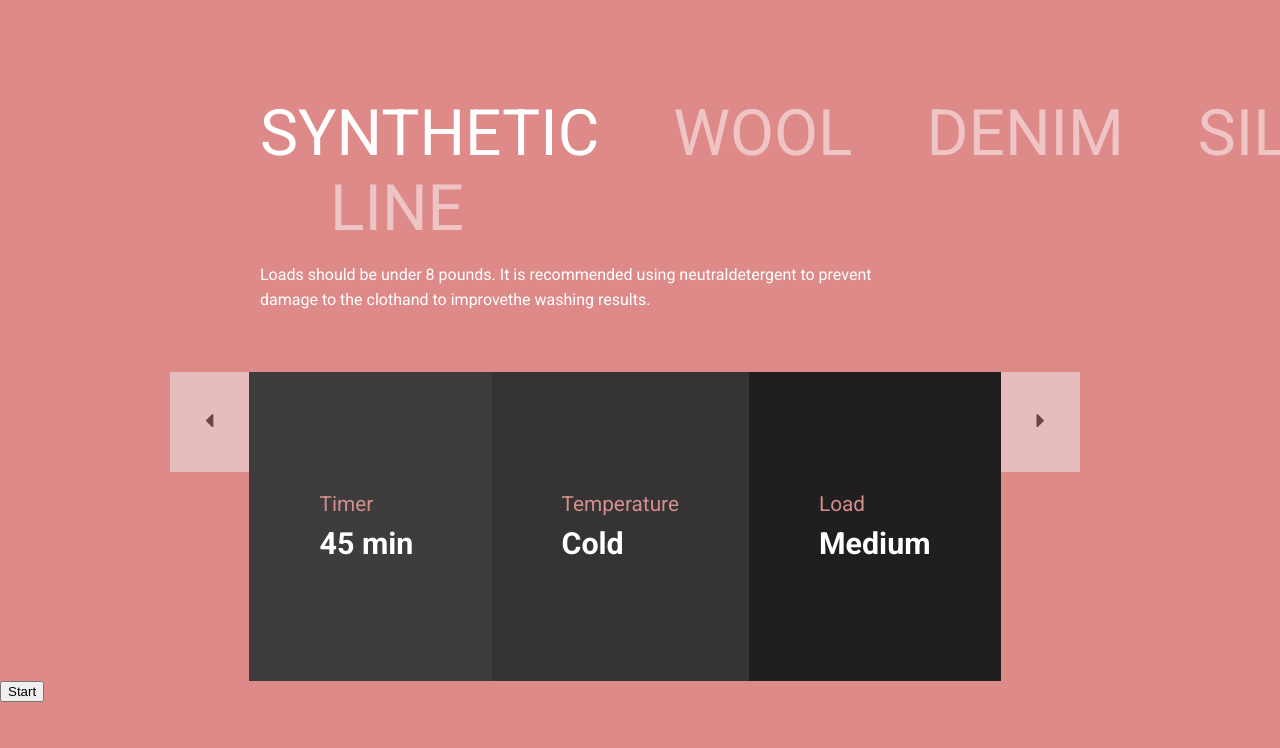
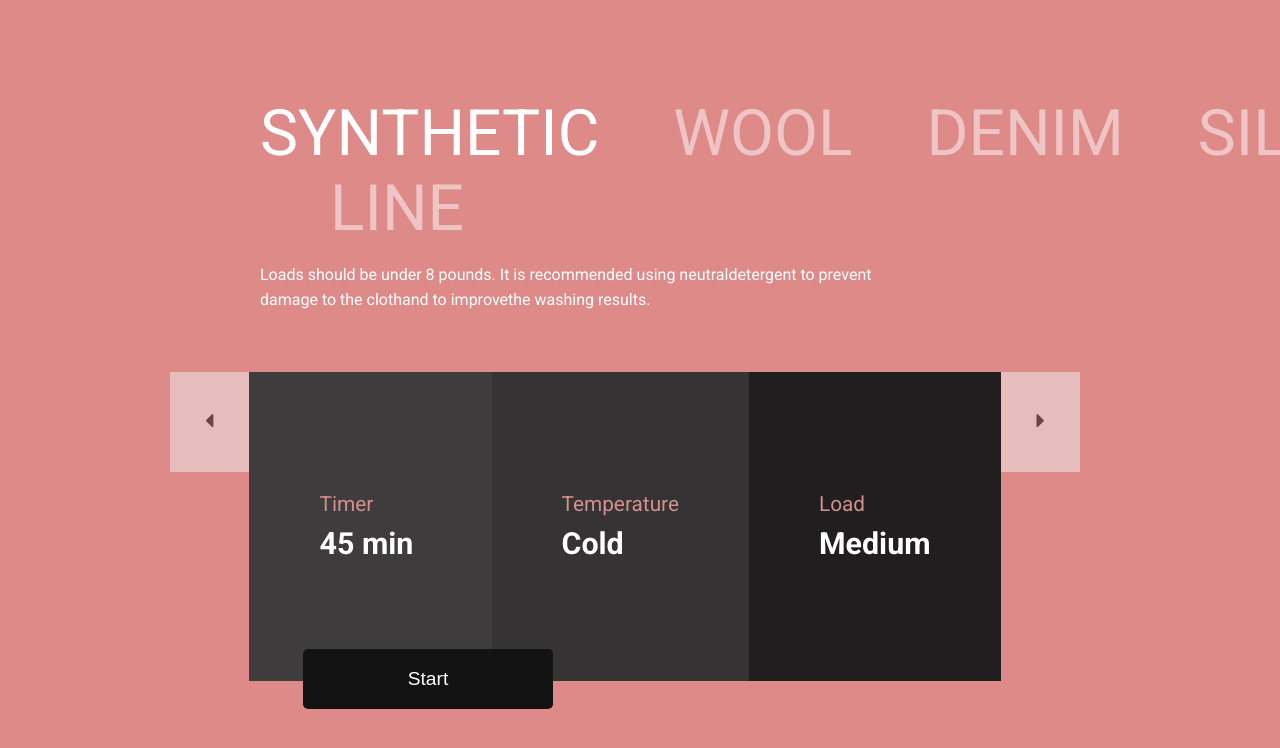
Before and after one commit to ITstepKashpruk/lab-work, a plain HTML site: page index.html in a window 1280 px wide. Drawn offline with Linux system fonts and the light colour scheme.

Commit message:
add buttom START

```diff
--- a/assets/css/styles.css
+++ b/assets/css/styles.css
@@ -96,6 +96,26 @@ p {
 	opacity: .5;
 	font-size: 1.4rem;
 }
+
 .properties button:hover{
 	opacity: .7;
 }
+
+.start {
+	position: relative;
+	top: -32px;
+	left: 303px;
+	outline: none;
+	border: none;
+	background-color: #131313;
+	color: white;
+	border-radius: 5px;
+	height: 60px;
+	width: 250px;
+	font-size: 1.2rem;
+}
+.start:hover {
+	position: relative;
+	top: -37px;
+	transition: .2s;
+}
```
